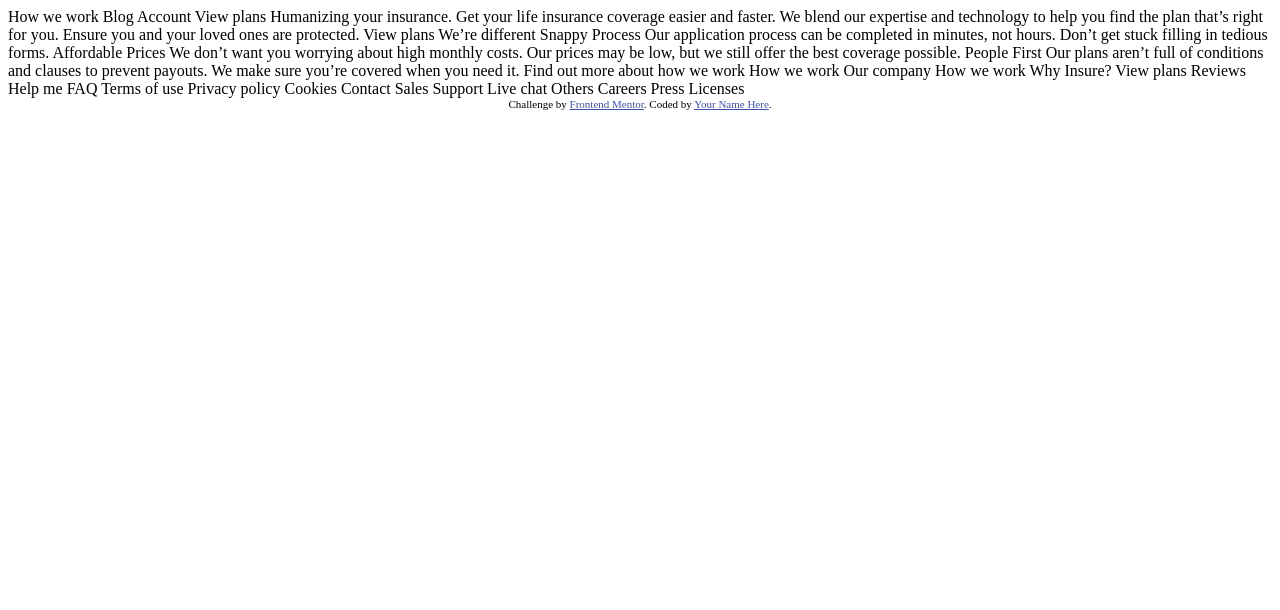
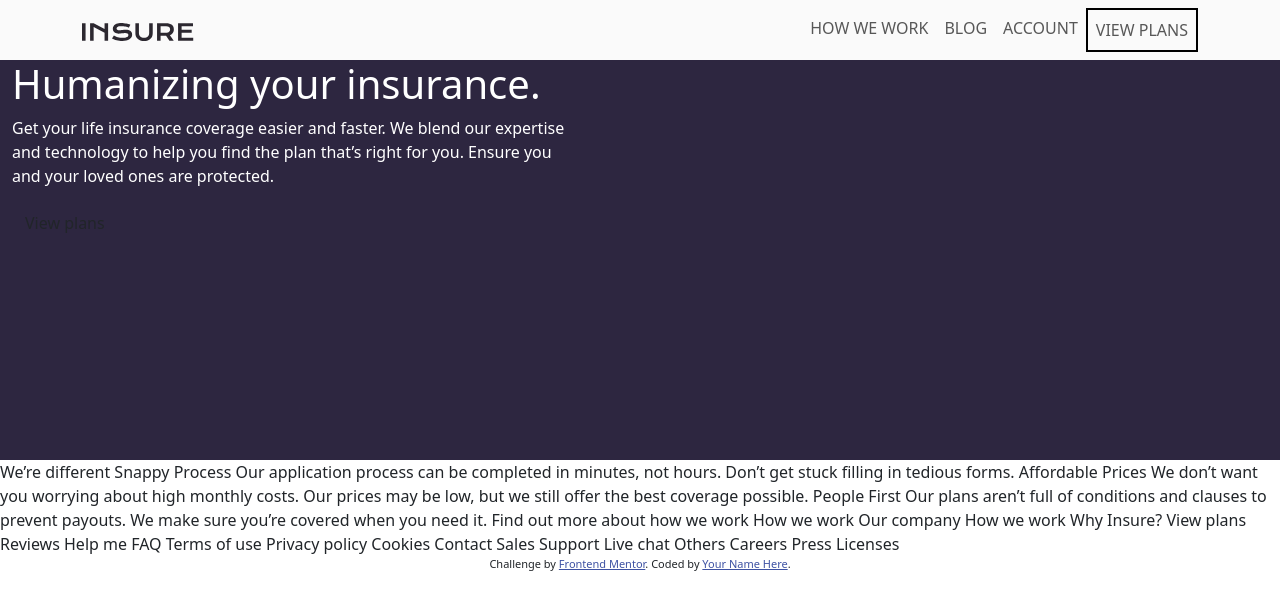
Before and after one commit to mansir93/insure-landing-page-master, a plain HTML site: page index.html in a window 1280 px wide. Drawn offline with nearby package versions, Linux system fonts and the light colour scheme.

Commit message:
adding boostrap-5

```diff
--- a/index.html
+++ b/index.html
@@ -5,6 +5,11 @@
     <meta name="viewport" content="width=device-width, initial-scale=1.0"> <!-- displays site properly based on user's device -->
 
     <link rel="icon" type="image/png" sizes="32x32" href="./images/favicon-32x32.png">
+
+
+    <link href="https://cdn.jsdelivr.net/npm/bootstrap@5.3.0-alpha3/dist/css/bootstrap.min.css" rel="stylesheet" integrity="sha384-KK94CHFLLe+nY2dmCWGMq91rCGa5gtU4mk92HdvYe+M/SXH301p5ILy+dN9+nJOZ" crossorigin="anonymous">
+
+    <link rel="stylesheet" href="style.css">
 
   <title>Frontend Mentor | Insure landing page</title>
 
@@ -15,19 +20,47 @@
     </style>
 </head>
 <body>
+  <nav class="navbar navbar-expand-lg">
+    <div class="container">
+      <a class="navbar-brand" href="#">
+        <img src="images/logo.svg" alt="logo">
+      </a>
+      <button class="navbar-toggler" type="button" data-bs-toggle="collapse" data-bs-target="#navbarNav" aria-controls="navbarNav" aria-expanded="false" aria-label="Toggle navigation">
+        <span class="navbar-toggler-icon"></span>
+      </button>
+      <div class="collapse navbar-collapse" id="navbarNav">
+        <ul class="navbar-nav">
+          <li class="nav-item">
+            <a class="nav-link" aria-current="page" href="#">How we work</a>
+          </li>
+          <li class="nav-item">
+            <a class="nav-link" href="#">Blog</a>
+          </li>
+          <li class="nav-item">
+            <a class="nav-link" href="#"> Account</a>
+          </li>
+          <li class="nav-item">
+            <a class="nav-link">View plans</a>
+          </li>
+        </ul>
+      </div>
+    </div>
+  </nav>
 
-  How we work
-  Blog
-  Account
-  View plans
+  <section>
+    <div class="container-fluid">
 
-  Humanizing your insurance.
+      <h1> Humanizing your insurance.</h1>
+    <p>
 
-  Get your life insurance coverage easier and faster. We blend our expertise
-  and technology to help you find the plan that’s right for you. Ensure you
+      Get your life insurance coverage easier and faster. We blend our expertise <br>
+      and technology to help you find the plan that’s right for you. Ensure you <br>
       and your loved ones are protected.
+    </p>
+    <a href="#" class="btn">View plans</a>
+    </div>
+  </section>
 
-  View plans
 
   We’re different
 
@@ -81,5 +114,11 @@
     Challenge by <a href="https://www.frontendmentor.io?ref=challenge" target="_blank">Frontend Mentor</a>.
     Coded by <a href="#">Your Name Here</a>.
   </div>
+
+  <script src="https://cdn.jsdelivr.net/npm/bootstrap@5.3.0-alpha3/dist/js/bootstrap.bundle.min.js" integrity="sha384-ENjdO4Dr2bkBIFxQpeoTz1HIcje39Wm4jDKdf19U8gI4ddQ3GYNS7NTKfAdVQSZe" crossorigin="anonymous"></script>
+
+  <!-- <script src="https://cdn.jsdelivr.net/npm/@popperjs/core@2.11.7/dist/umd/popper.min.js" integrity="sha384-zYPOMqeu1DAVkHiLqWBUTcbYfZ8osu1Nd6Z89ify25QV9guujx43ITvfi12/QExE" crossorigin="anonymous"></script>
+    <script src="https://cdn.jsdelivr.net/npm/bootstrap@5.3.0-alpha3/dist/js/bootstrap.min.js" integrity="sha384-Y4oOpwW3duJdCWv5ly8SCFYWqFDsfob/3GkgExXKV4idmbt98QcxXYs9UoXAB7BZ" crossorigin="anonymous"></script> -->
+
 </body>
 </html>
--- /dev/null
+++ b/style.css
@@ -0,0 +1,27 @@
+
+*{
+    box-sizing: border-box;
+    /* font-size: 16px !important; */
+}
+
+/* ******* NAVBAR ******** */
+
+.navbar{
+    background: hsl(0, 0%, 98%);
+}
+.navbar-collapse{
+    flex-grow: 0;
+}
+.navbar-collapse .nav-link{
+    text-transform: uppercase;
+}
+.navbar-nav > :last-child{
+    border: 2px solid black;
+}
+
+/* ***** HOME ******** */
+.container-fluid{
+    color: white;
+    height: 400px;
+    background: hsl(256, 26%, 20%);
+}
```
Lines whose indentation alone changed are shown as unchanged.
